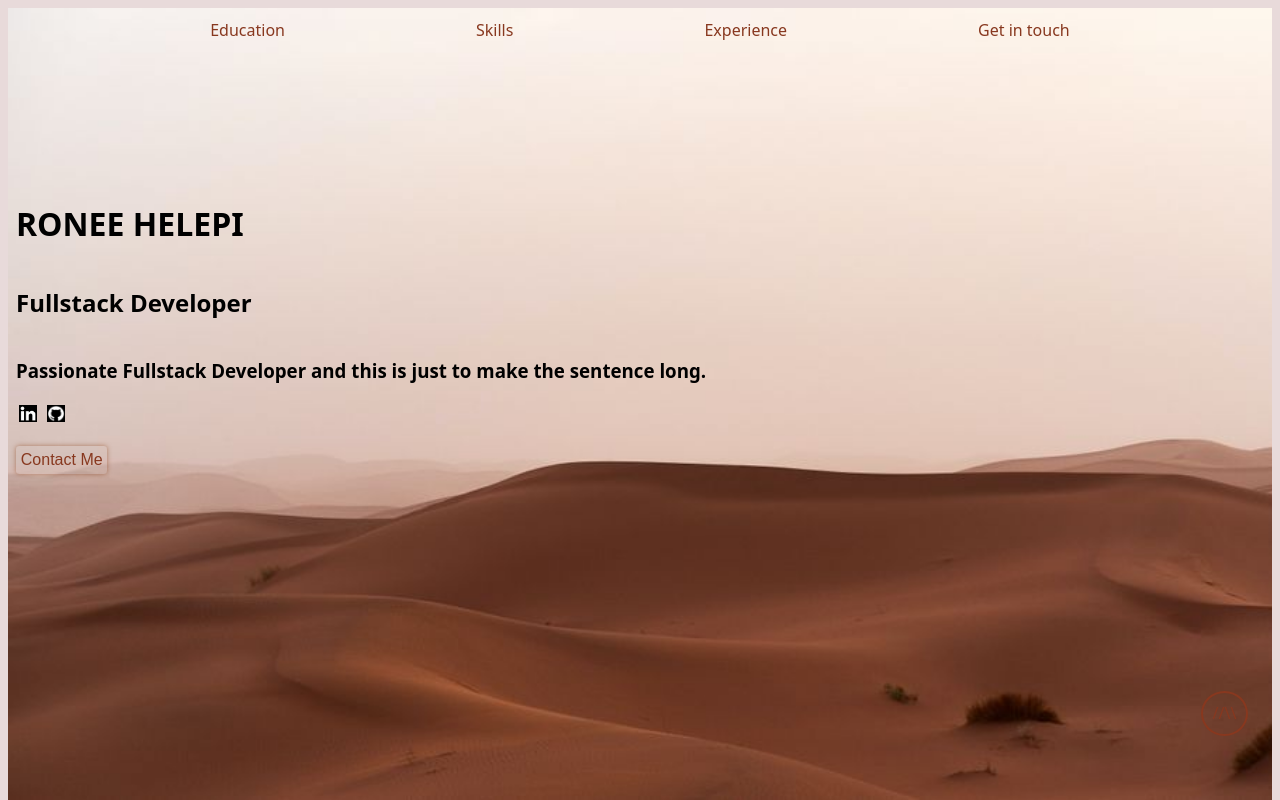
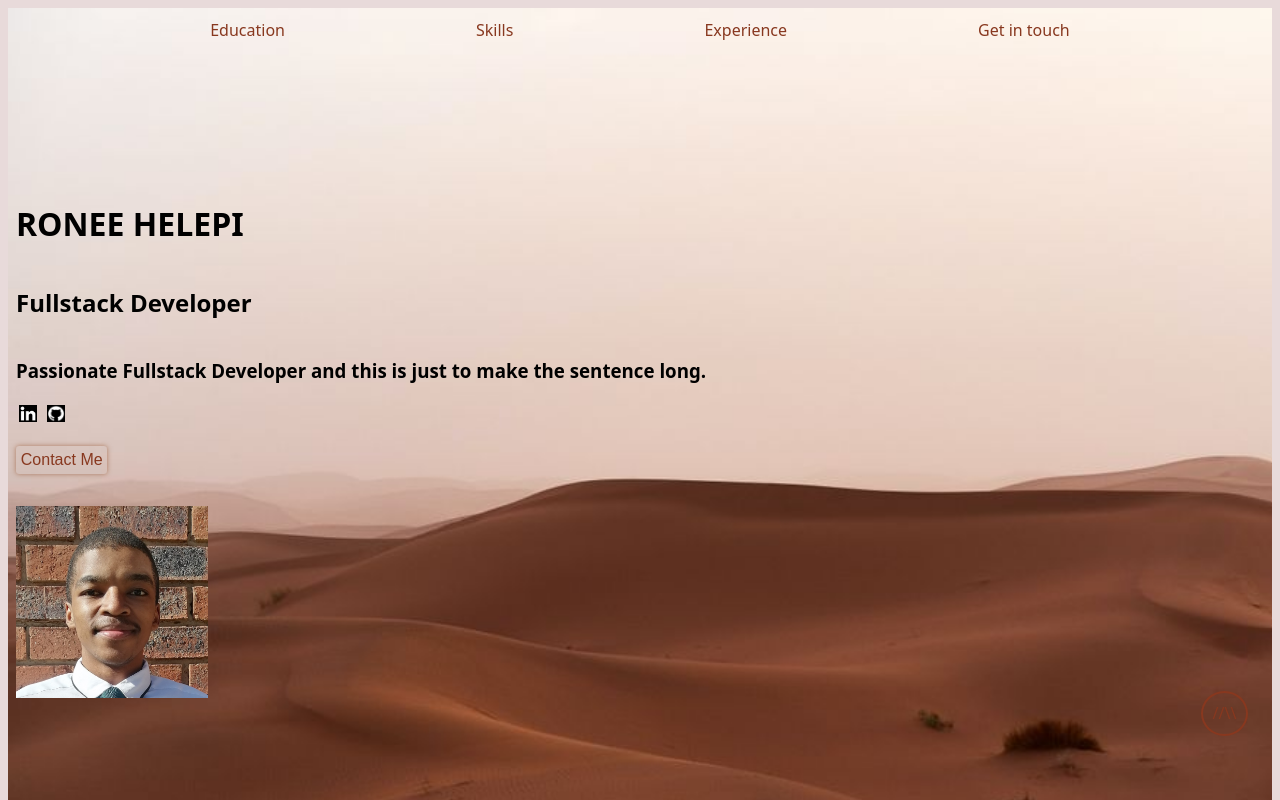
Before and after one commit to RONHEL235/RONHEL235_FTO2306_GroupB_RoneeHelepi_ITW_Digital-Resume, a plain HTML site: page index.html in a window 1280 px wide. Shown: the top 800 px of the page. Drawn offline with Linux system fonts and the light colour scheme.

Commit message:
Added a profile image of me just underneath the  contact me button using the img tag

```diff
--- a/css/style.css
+++ b/css/style.css
@@ -10,7 +10,7 @@ body {
 header {
     background-image: url("../images/hero.jpeg");
     background-size: cover;
-    padding-bottom: 19rem;
+    padding-bottom: 8rem;
 }
 
 main {
@@ -147,3 +147,9 @@ button {
     display: inline-flex;
     flex-direction: column;
 }
+
+#profile-image {
+    margin-top: 2rem;
+    height: 12rem;
+    width: 12rem;
+}
--- a/index.html
+++ b/index.html
@@ -29,7 +29,7 @@
                     </button>
                 </div>
                 <div>
-                    <img src=""
+                    <img id="profile-image" src="images/face.jpg" >
                 </div>
             </div>
         </header>
```
